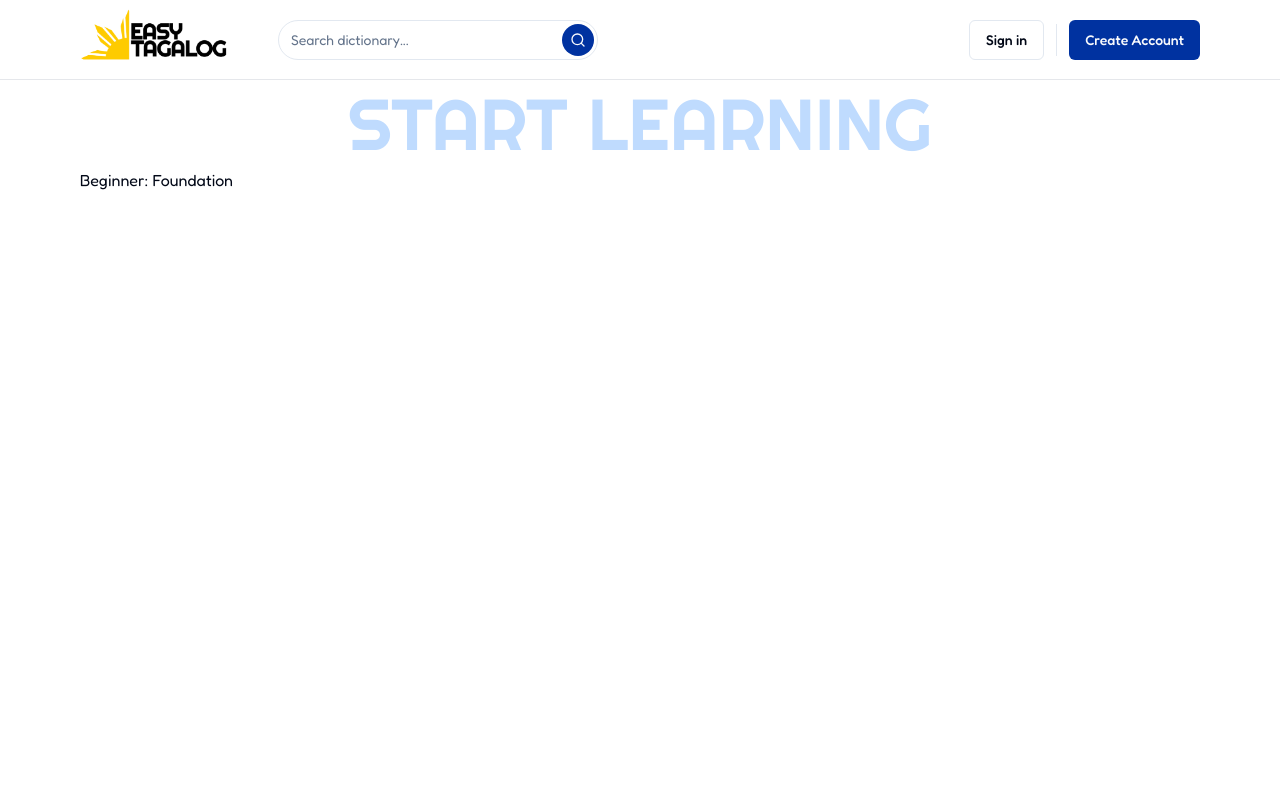
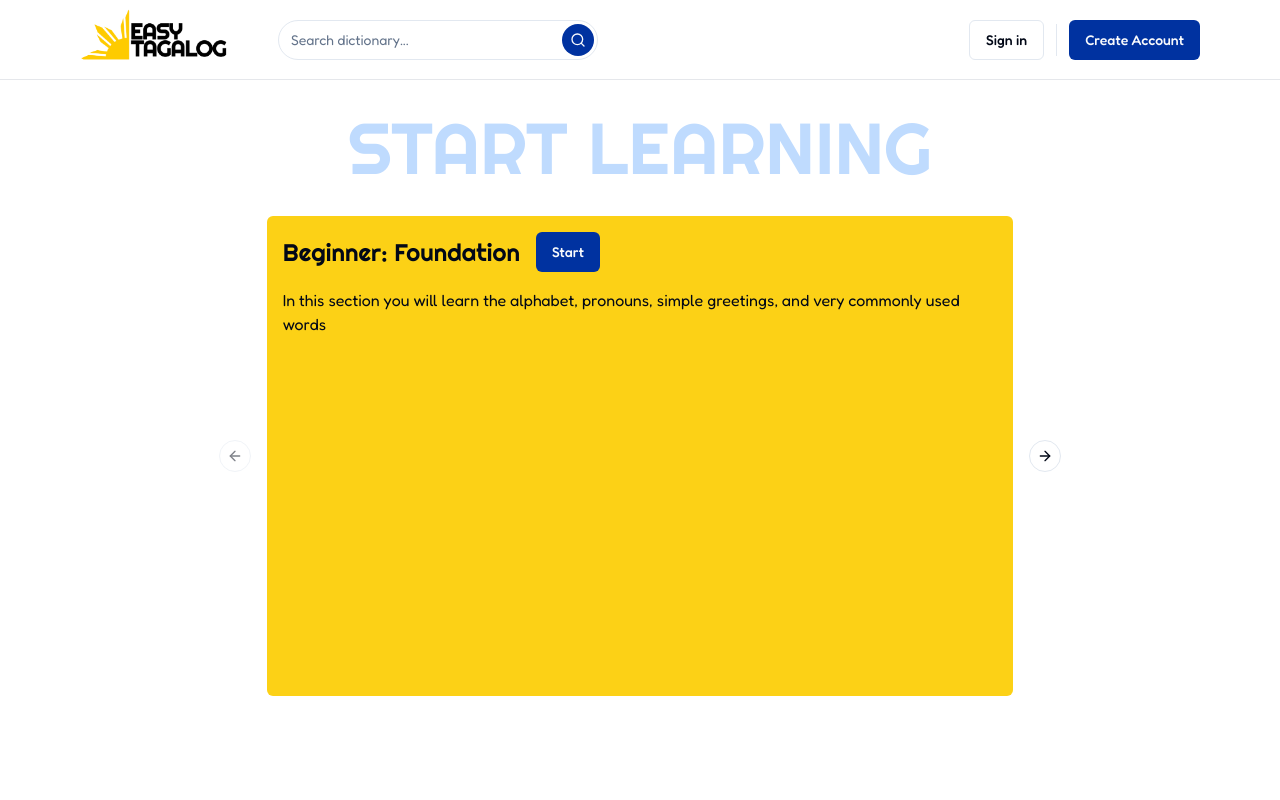
Before and after one commit to Easy-Tagalog/easy-tagalog-frontend, a Next.js app: page /learn in a window 1280 px wide. Shown: the top 800 px of the page. Built offline with nearby package versions, Linux system fonts and the light colour scheme.

Commit message:
Created skeleton Learn page

```diff
--- a/package.json
+++ b/package.json
@@ -13,9 +13,10 @@
     "@radix-ui/react-dialog": "^1.0.5",
     "@radix-ui/react-label": "^2.0.2",
     "@radix-ui/react-separator": "^1.0.3",
-    "@radix-ui/react-slot": "^1.0.2",
+    "@radix-ui/react-slot": "^1.1.0",
     "class-variance-authority": "^0.7.0",
     "clsx": "^2.0.0",
+    "embla-carousel-react": "^8.3.0",
     "lucide-react": "^0.294.0",
     "mongodb": "^6.3.0",
     "mongoose": "^8.0.3",
--- a/src/app/(root)/learn/page.tsx
+++ b/src/app/(root)/learn/page.tsx
@@ -1,22 +1,57 @@
 import MaxWidthWrapper from '@/components/MaxWidthWrapper';
+import SectionCard from '@/components/SectionCard';
+import {
+  Carousel,
+  CarouselContent,
+  CarouselItem,
+  CarouselNext,
+  CarouselPrevious,
+} from '@/components/ui/carousel';
 
 const SECTIONS = [
   {
-    name: 'Beginner: Foundation',
+    sectionName: 'Beginner: Foundation',
+    href: '/beginner-foundation',
+    sectionOverview:
+      'In this section you will learn the alphabet, pronouns, simple greetings, and very commonly used words',
+  },
+  {
+    sectionName: 'Beginner: Conversation',
+    href: '',
+    sectionOverview: 'In this section you will learn',
+  },
+  {
+    sectionName: 'Intermediate: Conversation',
+    href: '',
+    sectionOverview: 'In this section you will learn',
   },
 ];
 
 export default function Learn() {
   return (
     <div>
-      <MaxWidthWrapper className="h-[90vh]">
-        <h1 className="uppercase font-righteous text-5xl text-center text-blue-200 py-2 sm:text-7xl">
+      <MaxWidthWrapper className="h-[90vh] flex flex-col items-center">
+        <h1 className="uppercase font-righteous text-center text-5xl text-blue-200 py-8 sm:text-7xl">
           Start Learning
         </h1>
 
-        {SECTIONS.map(({ name }, sectionIndex) => (
-          <div key={sectionIndex}>{name}</div>
-        ))}
+        <Carousel className="w-2/3">
+          <CarouselContent className="gap-4">
+            {SECTIONS.map(
+              ({ sectionName, sectionOverview, href }, sectionIndex) => (
+                <CarouselItem key={sectionIndex}>
+                  <SectionCard
+                    sectionName={sectionName}
+                    sectionOverview={sectionOverview}
+                    href={href}
+                  />
+                </CarouselItem>
+              )
+            )}
+          </CarouselContent>
+          <CarouselPrevious />
+          <CarouselNext />
+        </Carousel>
       </MaxWidthWrapper>
     </div>
   );
--- /dev/null
+++ b/src/components/SectionCard.tsx
@@ -0,0 +1,35 @@
+'use client';
+
+import Link from 'next/link';
+import { usePathname } from 'next/navigation';
+import { buttonVariants } from './ui/button';
+
+interface ISectionCardProps {
+  sectionName: string;
+  sectionOverview: string;
+  href: string;
+}
+
+export default function SectionCard({
+  sectionName,
+  sectionOverview,
+  href,
+}: ISectionCardProps) {
+  const current_path = usePathname();
+
+  return (
+    <div className="h-[60vh] p-4 bg-ph-yellow rounded-md">
+      <div className="flex flex-col gap-1 md:flex-row md:gap-4 md:items-center">
+        <h2 className="font-righteous text-2xl">{sectionName}</h2>
+        <Link
+          href={current_path + href}
+          className={buttonVariants({ variant: 'default' })}
+        >
+          Start
+        </Link>
+      </div>
+
+      <p className="mt-4">{sectionOverview}</p>
+    </div>
+  );
+}
--- /dev/null
+++ b/src/components/ui/carousel.tsx
@@ -0,0 +1,262 @@
+"use client"
+
+import * as React from "react"
+import useEmblaCarousel, {
+  type UseEmblaCarouselType,
+} from "embla-carousel-react"
+import { ArrowLeft, ArrowRight } from "lucide-react"
+
+import { cn } from "@/lib/utils"
+import { Button } from "@/components/ui/button"
+
+type CarouselApi = UseEmblaCarouselType[1]
+type UseCarouselParameters = Parameters<typeof useEmblaCarousel>
+type CarouselOptions = UseCarouselParameters[0]
+type CarouselPlugin = UseCarouselParameters[1]
+
+type CarouselProps = {
+  opts?: CarouselOptions
+  plugins?: CarouselPlugin
+  orientation?: "horizontal" | "vertical"
+  setApi?: (api: CarouselApi) => void
+}
+
+type CarouselContextProps = {
+  carouselRef: ReturnType<typeof useEmblaCarousel>[0]
+  api: ReturnType<typeof useEmblaCarousel>[1]
+  scrollPrev: () => void
+  scrollNext: () => void
+  canScrollPrev: boolean
+  canScrollNext: boolean
+} & CarouselProps
+
+const CarouselContext = React.createContext<CarouselContextProps | null>(null)
+
+function useCarousel() {
+  const context = React.useContext(CarouselContext)
+
+  if (!context) {
+    throw new Error("useCarousel must be used within a <Carousel />")
+  }
+
+  return context
+}
+
+const Carousel = React.forwardRef<
+  HTMLDivElement,
+  React.HTMLAttributes<HTMLDivElement> & CarouselProps
+>(
+  (
+    {
+      orientation = "horizontal",
+      opts,
+      setApi,
+      plugins,
+      className,
+      children,
+      ...props
+    },
+    ref
+  ) => {
+    const [carouselRef, api] = useEmblaCarousel(
+      {
+        ...opts,
+        axis: orientation === "horizontal" ? "x" : "y",
+      },
+      plugins
+    )
+    const [canScrollPrev, setCanScrollPrev] = React.useState(false)
+    const [canScrollNext, setCanScrollNext] = React.useState(false)
+
+    const onSelect = React.useCallback((api: CarouselApi) => {
+      if (!api) {
+        return
+      }
+
+      setCanScrollPrev(api.canScrollPrev())
+      setCanScrollNext(api.canScrollNext())
+    }, [])
+
+    const scrollPrev = React.useCallback(() => {
+      api?.scrollPrev()
+    }, [api])
+
+    const scrollNext = React.useCallback(() => {
+      api?.scrollNext()
+    }, [api])
+
+    const handleKeyDown = React.useCallback(
+      (event: React.KeyboardEvent<HTMLDivElement>) => {
+        if (event.key === "ArrowLeft") {
+          event.preventDefault()
+          scrollPrev()
+        } else if (event.key === "ArrowRight") {
+          event.preventDefault()
+          scrollNext()
+        }
+      },
+      [scrollPrev, scrollNext]
+    )
+
+    React.useEffect(() => {
+      if (!api || !setApi) {
+        return
+      }
+
+      setApi(api)
+    }, [api, setApi])
+
+    React.useEffect(() => {
+      if (!api) {
+        return
+      }
+
+      onSelect(api)
+      api.on("reInit", onSelect)
+      api.on("select", onSelect)
+
+      return () => {
+        api?.off("select", onSelect)
+      }
+    }, [api, onSelect])
+
+    return (
+      <CarouselContext.Provider
+        value={{
+          carouselRef,
+          api: api,
+          opts,
+          orientation:
+            orientation || (opts?.axis === "y" ? "vertical" : "horizontal"),
+          scrollPrev,
+          scrollNext,
+          canScrollPrev,
+          canScrollNext,
+        }}
+      >
+        <div
+          ref={ref}
+          onKeyDownCapture={handleKeyDown}
+          className={cn("relative", className)}
+          role="region"
+          aria-roledescription="carousel"
+          {...props}
+        >
+          {children}
+        </div>
+      </CarouselContext.Provider>
+    )
+  }
+)
+Carousel.displayName = "Carousel"
+
+const CarouselContent = React.forwardRef<
+  HTMLDivElement,
+  React.HTMLAttributes<HTMLDivElement>
+>(({ className, ...props }, ref) => {
+  const { carouselRef, orientation } = useCarousel()
+
+  return (
+    <div ref={carouselRef} className="overflow-hidden">
+      <div
+        ref={ref}
+        className={cn(
+          "flex",
+          orientation === "horizontal" ? "-ml-4" : "-mt-4 flex-col",
+          className
+        )}
+        {...props}
+      />
+    </div>
+  )
+})
+CarouselContent.displayName = "CarouselContent"
+
+const CarouselItem = React.forwardRef<
+  HTMLDivElement,
+  React.HTMLAttributes<HTMLDivElement>
+>(({ className, ...props }, ref) => {
+  const { orientation } = useCarousel()
+
+  return (
+    <div
+      ref={ref}
+      role="group"
+      aria-roledescription="slide"
+      className={cn(
+        "min-w-0 shrink-0 grow-0 basis-full",
+        orientation === "horizontal" ? "pl-4" : "pt-4",
+        className
+      )}
+      {...props}
+    />
+  )
+})
+CarouselItem.displayName = "CarouselItem"
+
+const CarouselPrevious = React.forwardRef<
+  HTMLButtonElement,
+  React.ComponentProps<typeof Button>
+>(({ className, variant = "outline", size = "icon", ...props }, ref) => {
+  const { orientation, scrollPrev, canScrollPrev } = useCarousel()
+
+  return (
+    <Button
+      ref={ref}
+      variant={variant}
+      size={size}
+      className={cn(
+        "absolute  h-8 w-8 rounded-full",
+        orientation === "horizontal"
+          ? "-left-12 top-1/2 -translate-y-1/2"
+          : "-top-12 left-1/2 -translate-x-1/2 rotate-90",
+        className
+      )}
+      disabled={!canScrollPrev}
+      onClick={scrollPrev}
+      {...props}
+    >
+      <ArrowLeft className="h-4 w-4" />
+      <span className="sr-only">Previous slide</span>
+    </Button>
+  )
+})
+CarouselPrevious.displayName = "CarouselPrevious"
+
+const CarouselNext = React.forwardRef<
+  HTMLButtonElement,
+  React.ComponentProps<typeof Button>
+>(({ className, variant = "outline", size = "icon", ...props }, ref) => {
+  const { orientation, scrollNext, canScrollNext } = useCarousel()
+
+  return (
+    <Button
+      ref={ref}
+      variant={variant}
+      size={size}
+      className={cn(
+        "absolute h-8 w-8 rounded-full",
+        orientation === "horizontal"
+          ? "-right-12 top-1/2 -translate-y-1/2"
+          : "-bottom-12 left-1/2 -translate-x-1/2 rotate-90",
+        className
+      )}
+      disabled={!canScrollNext}
+      onClick={scrollNext}
+      {...props}
+    >
+      <ArrowRight className="h-4 w-4" />
+      <span className="sr-only">Next slide</span>
+    </Button>
+  )
+})
+CarouselNext.displayName = "CarouselNext"
+
+export {
+  type CarouselApi,
+  Carousel,
+  CarouselContent,
+  CarouselItem,
+  CarouselPrevious,
+  CarouselNext,
+}
```
Also changed, not shown: src/components/ui/button.tsx (+19 -19 lines), 1 other file (tests, documents, lock files or other folders).
